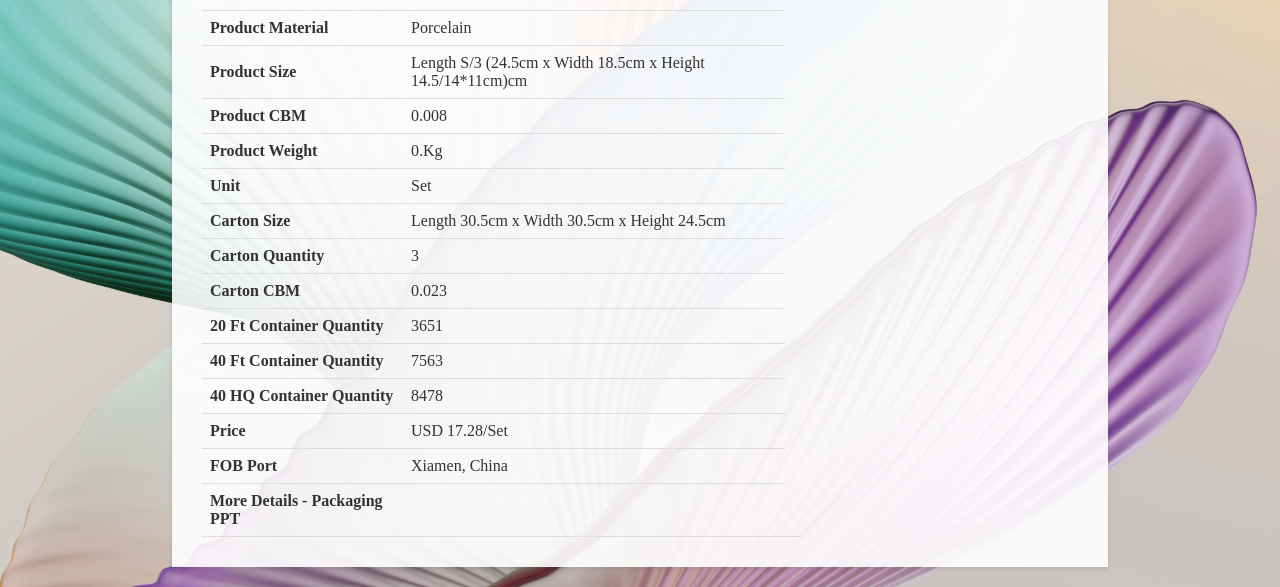
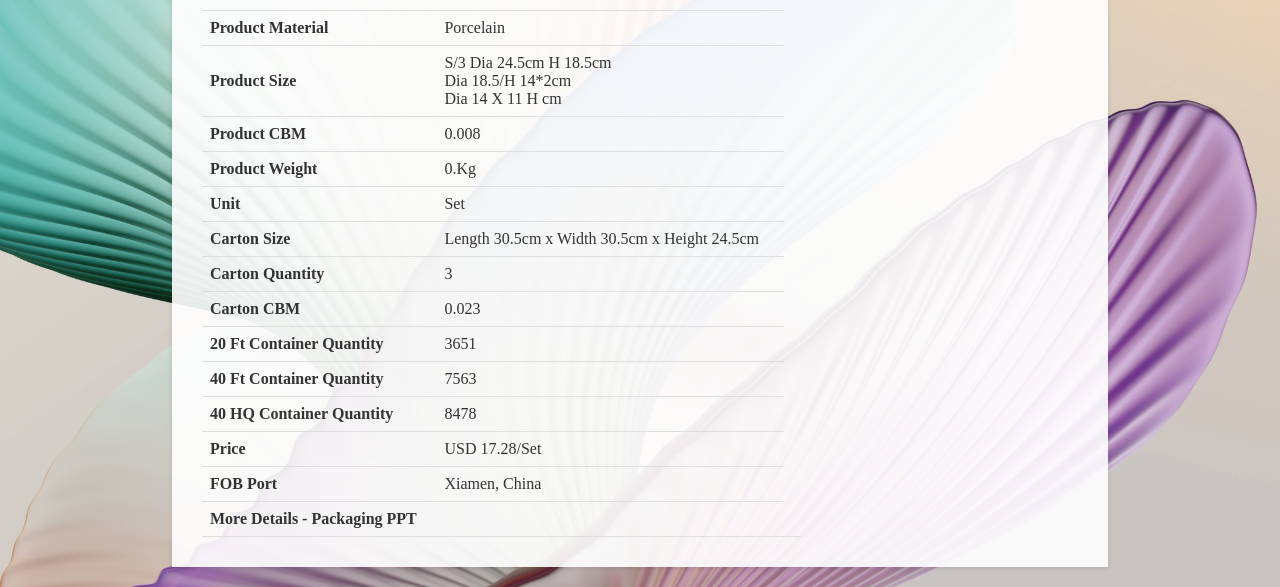
Before and after one commit to GBSLIT/GB26431, a plain HTML site: page index.html in a window 1280 px wide. Shown: the part 288-875 px from the top of the page. Drawn offline with Linux system fonts and the light colour scheme.

Commit message:
Update index.html

```diff
--- a/index.html
+++ b/index.html
@@ -149,7 +149,10 @@
                 </tr>
                 <tr>
                     <th>Product Size</th>
-                    <td>Length S/3 (24.5cm x Width 18.5cm x Height 14.5/14*11cm)cm</td>
+                    <td>S/3 Dia 24.5cm H 18.5cm<br>
+						   Dia 18.5/H 14*2cm<br>
+						Dia 14 X 11 H cm
+						</td>
                 </tr>
                 <tr>
                     <th>Product CBM</th>
```
